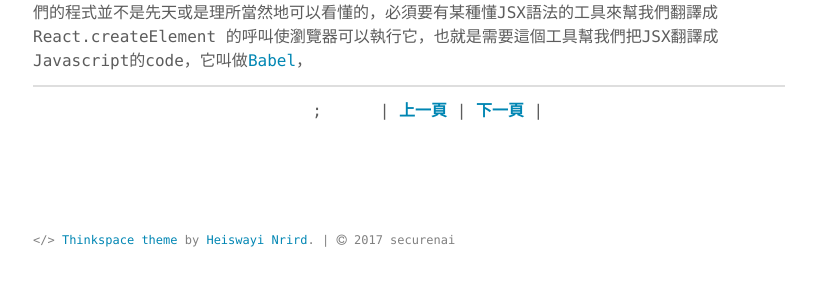
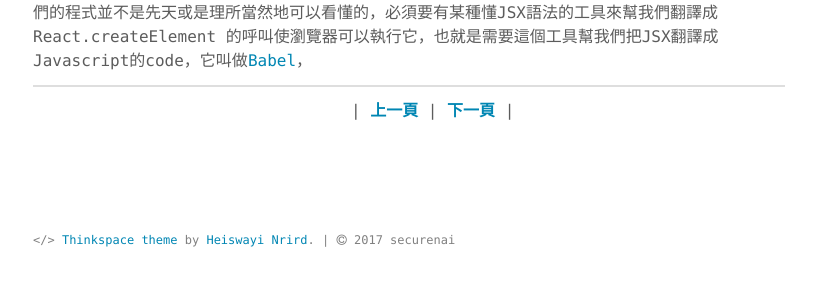
Before and after one commit to securenai/securenai.github.io, a Jekyll site: the page built from react/react_page1.md, in a window 1280 px wide. Shown: the part 1632-1924 px from the top of the page, without its empty margins (231-1048 px from the left). Built offline with Jekyll 4.4.1, drawn with Linux system fonts in a browser that asks for light colours; our own code applies the rules of GitHub Pages for plain Markdown files.

Commit message:
Updated react_page1.md

```diff
--- a/react/react_page1.md
+++ b/react/react_page1.md
@@ -61,7 +61,7 @@ DOM 元素主要由三樣東西組成等
 
 ---
 &nbsp;&nbsp;&nbsp;&nbsp;&nbsp;&nbsp;&nbsp;&nbsp;&nbsp;&nbsp;&nbsp;&nbsp;&nbsp;&nbsp;
-&nbsp;&nbsp;&nbsp;&nbsp;&nbsp;&nbsp;&nbsp;&nbsp;&nbsp;&nbsp;&nbsp;&nbsp;&nbsp;&nbsp;;
-&nbsp;&nbsp;&nbsp;&nbsp;
+&nbsp;&nbsp;&nbsp;&nbsp;&nbsp;&nbsp;&nbsp;&nbsp;&nbsp;&nbsp;&nbsp;&nbsp;&nbsp;&nbsp;
+&nbsp;&nbsp;
 | [**上一頁**](/react/) | [**下一頁**](/react/react_page2)  |&nbsp;&nbsp;&nbsp;&nbsp;&nbsp;&nbsp;&nbsp;&nbsp;&nbsp;&nbsp;&nbsp;&nbsp;&nbsp;&nbsp;
 &nbsp;&nbsp;&nbsp;&nbsp;&nbsp;&nbsp;&nbsp;&nbsp;&nbsp;&nbsp;&nbsp;&nbsp;&nbsp;&nbsp;&nbsp;
```
